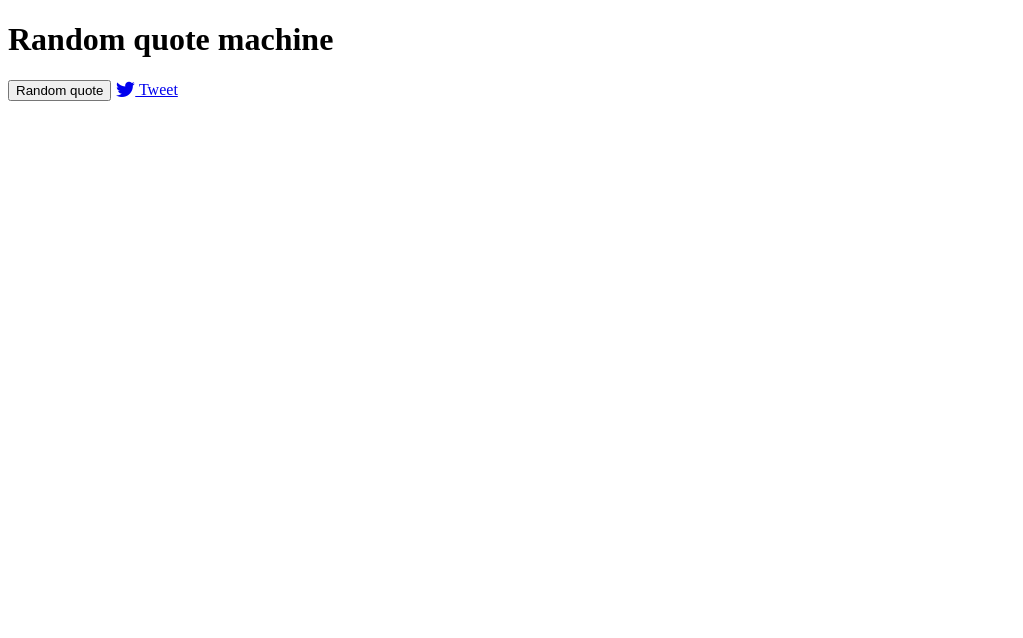
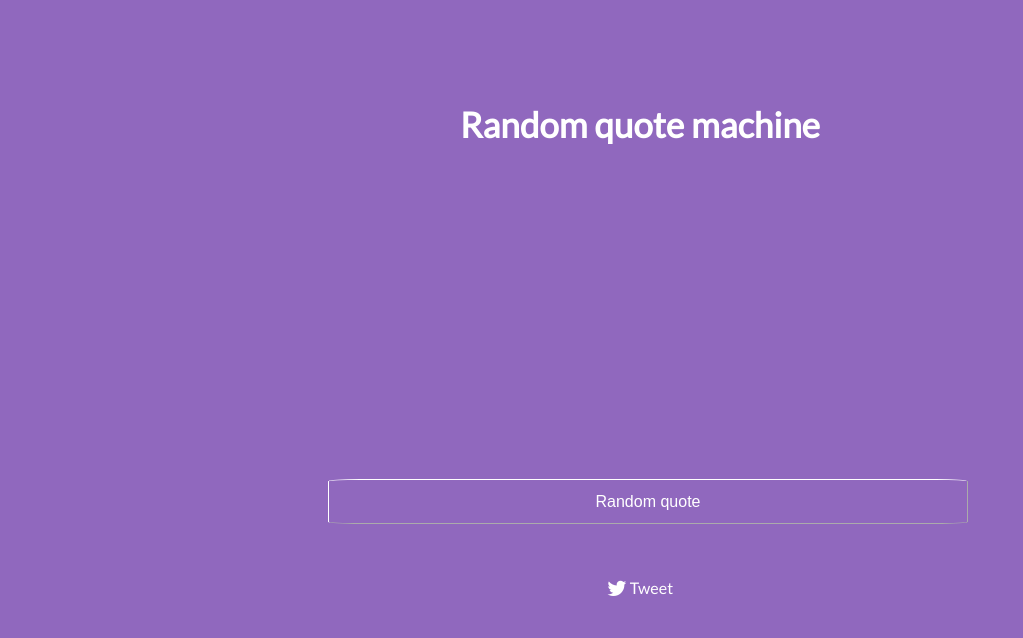
Before and after one commit to Metonimia/Ajax-2, a plain HTML site: page index.html in a window 1280 px wide. Shown: the whole page, without its empty margins (0-1023 px from the left). Drawn offline with nearby package versions, Linux system fonts and the light colour scheme; no server answers.

Commit message:
Added styling

```diff
--- a/css/style.css
+++ b/css/style.css
@@ -0,0 +1,45 @@
+body {
+	background: #9068be;
+	color: white;
+	font-family: 'Lato', sans-serif;
+	text-align: center;
+}
+
+h1 {
+	padding: 10vh 0;
+	font-size: 35px;
+}
+
+.quote {
+	padding-top: 8vh;
+	font-size: 23px;
+}
+
+.author {
+	padding-bottom: 15vh;
+	font-size: 23px;
+}
+
+.trigger {
+	display: block;
+	width: 50vw;
+	background-color: #9068be;
+	color: white;
+	margin: 2vh 25vw;
+	font-size: 16px;
+	padding: 1% 0;
+	border-color: white;
+	border-width: 0.5px;
+	border-radius: 5%;
+	cursor: pointer;
+
+
+}
+
+.tweet {
+	display: block;
+	color: white;
+	text-decoration: none;
+	padding: 3%;
+	cursor: pointer;
+}
--- a/index.html
+++ b/index.html
@@ -4,6 +4,7 @@
 		<title>Ajax Quote Machine</title>
 		<meta charset="utf-8">
 		<link href="https://maxcdn.bootstrapcdn.com/font-awesome/4.7.0/css/font-awesome.min.css" rel="stylesheet" integrity="sha384-wvfXpqpZZVQGK6TAh5PVlGOfQNHSoD2xbE+QkPxCAFlNEevoEH3Sl0sibVcOQVnN" crossorigin="anonymous">
+		<link href="https://fonts.googleapis.com/css?family=Lato" rel="stylesheet">
 		<link rel="stylesheet" type="text/css" href="css/style.css">
 	</head>
 	<body>
```
Also changed, not shown: 1 other file.
